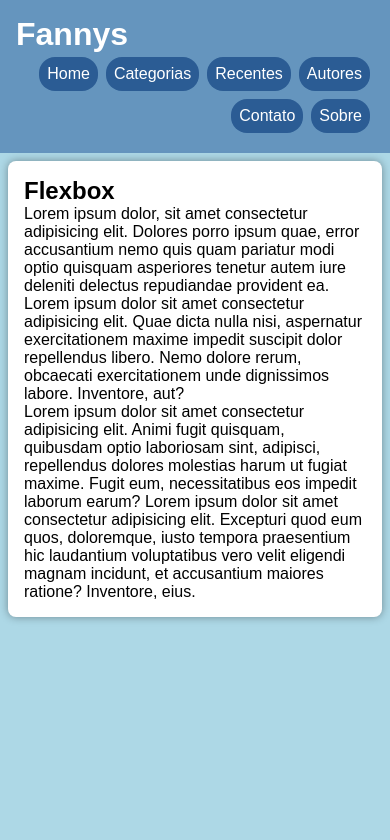
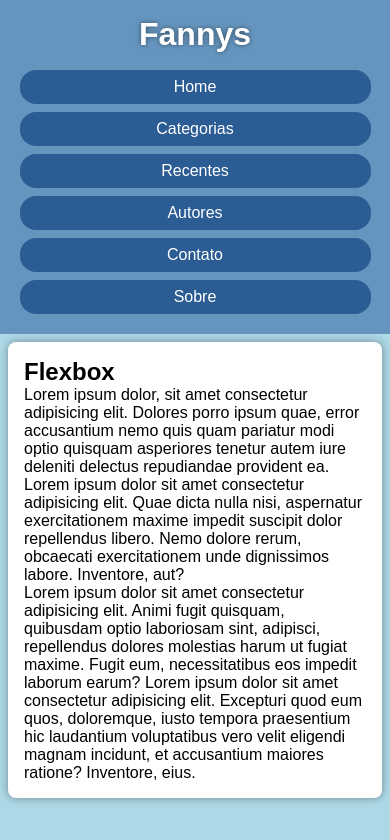
Before and after one commit to isaonline/EX27, a plain HTML site: page flex013/index.html in a window 390 px wide. Drawn offline with Linux system fonts and the light colour scheme.

Commit message:
Responsividade do Menu

```diff
--- a/flex013/index.html
+++ b/flex013/index.html
@@ -5,6 +5,7 @@
     <meta name="viewport" content="width=device-width, initial-scale=1.0">
     <title>Menu Flexbox</title>
     <link rel="stylesheet" href="style.css">
+    <link rel="stylesheet" href="mobile.css" media="screen and (max-width: 550px)">
 </head>
 <body>
     <header>
--- /dev/null
+++ b/flex013/mobile.css
@@ -0,0 +1,13 @@
+@charset "UTF-8";
+
+header, header > nav {
+    flex-flow: column nowrap;
+}
+
+header > h1 {
+    flex-basis: 50px;
+}
+
+header > nav > a {
+    width: 90vw;
+}
--- a/flex013/style.css
+++ b/flex013/style.css
@@ -25,6 +25,7 @@
 
 header > h1 {
     flex: 0 0 150px;
+    text-shadow: 0px 0px 5px rgba(0, 0, 0, 0.486);
 }
 
 header > nav {
```
